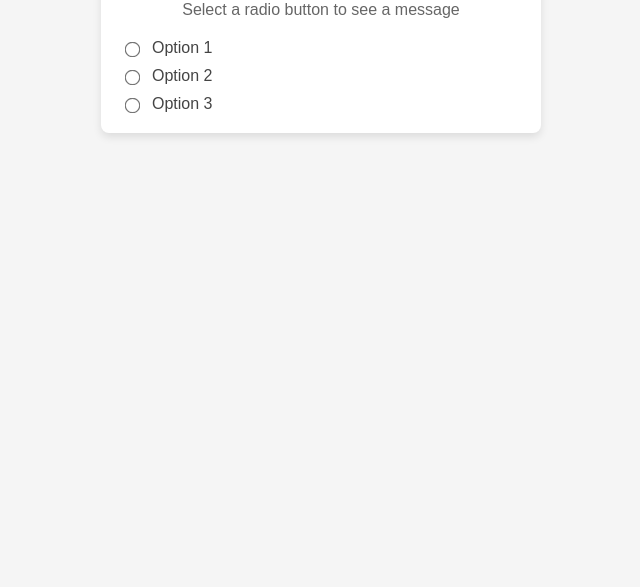
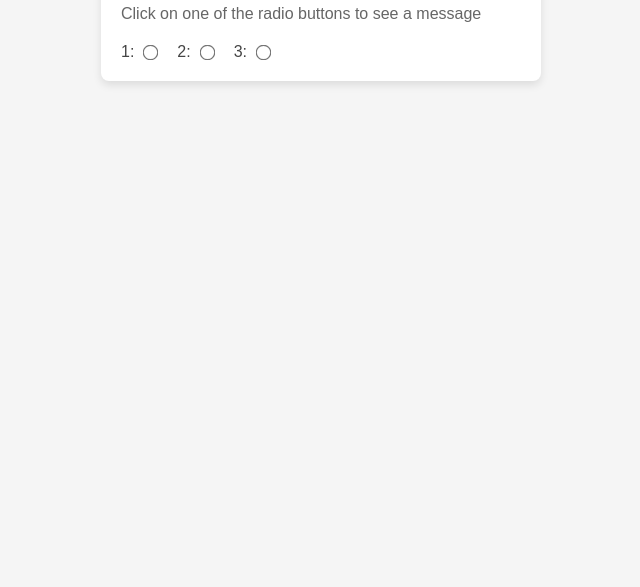
Before and after one commit to yenkadev/javascript-exercises, a plain HTML site: page Bai1/index.html in a window 1280 px wide. Shown: the part 213-800 px from the top of the page, without its empty margins (319-959 px from the left). Drawn offline with Linux system fonts and the light colour scheme.

Commit message:
[Js-Exercies]: Update exercise 1

```diff
--- a/Bai-01/index.html
+++ b/Bai1/index.html
@@ -9,34 +9,34 @@
   <body>
     <div class="container">
       <h1>Radio Button Alert</h1>
-      <p>Select a radio button to see a message</p>
+      <p>Click on one of the radio buttons to see a message</p>
       <form class="radio-group">
         <label>
+          1:
           <input
             type="radio"
             name="radio"
             value="Bạn chọn số 1"
             onclick="alert(this.value)"
           />
-          Option 1
         </label>
         <label>
+          2:
           <input
             type="radio"
             name="radio"
             value="Bạn chọn số 2"
             onclick="alert(this.value)"
           />
-          Option 2
         </label>
         <label>
+          3:
           <input
             type="radio"
             name="radio"
             value="Bạn chọn số 3"
             onclick="alert(this.value)"
           />
-          Option 3
         </label>
       </form>
     </div>
--- a/share/styles.css
+++ b/share/styles.css
@@ -21,19 +21,17 @@ body {
 h1 {
   text-align: center;
   color: #333;
-  margin-bottom: 10px;
+  margin-bottom: 20px;
 }
 
 p {
-  text-align: center;
   color: #666;
   margin-bottom: 20px;
 }
 
 .radio-group {
   display: flex;
-  flex-direction: column;
-  gap: 10px;
+  gap: 20px;
 }
 
 label {
@@ -48,4 +46,5 @@ label {
 input[type="radio"] {
   transform: scale(1.2);
   cursor: pointer;
+  margin: 0;
 }
```
